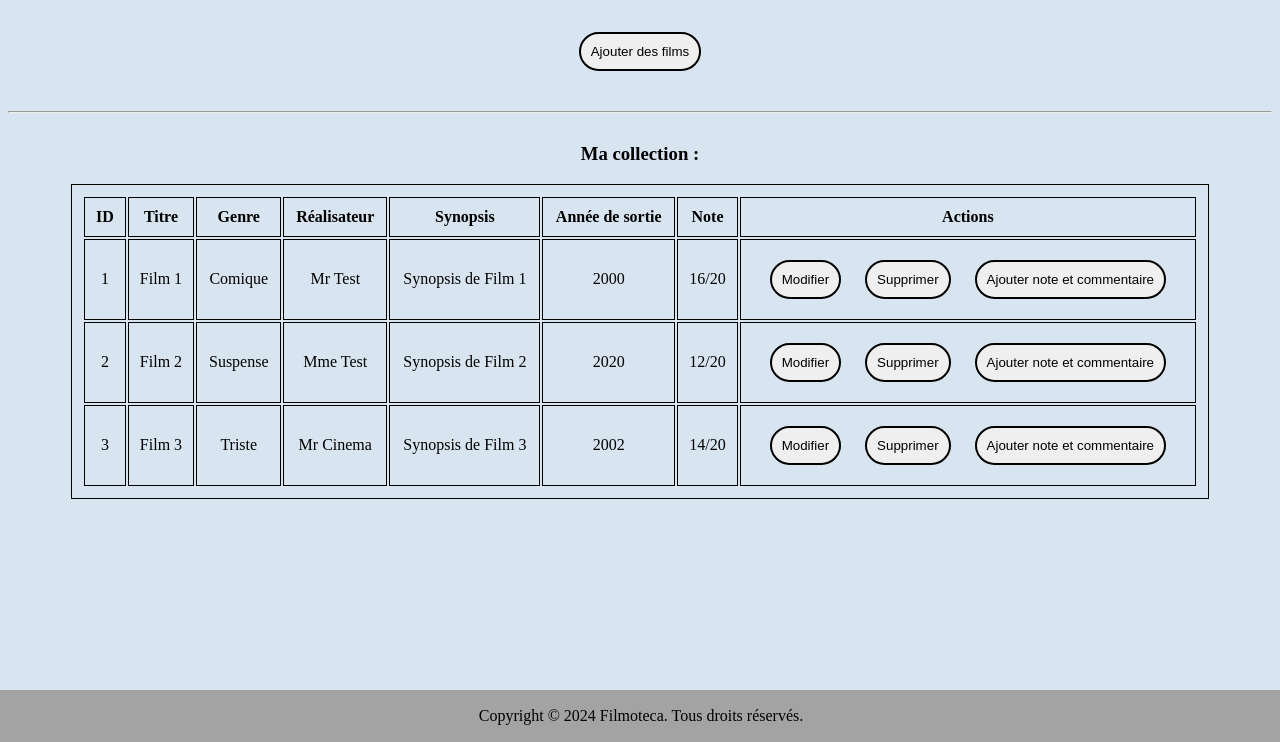
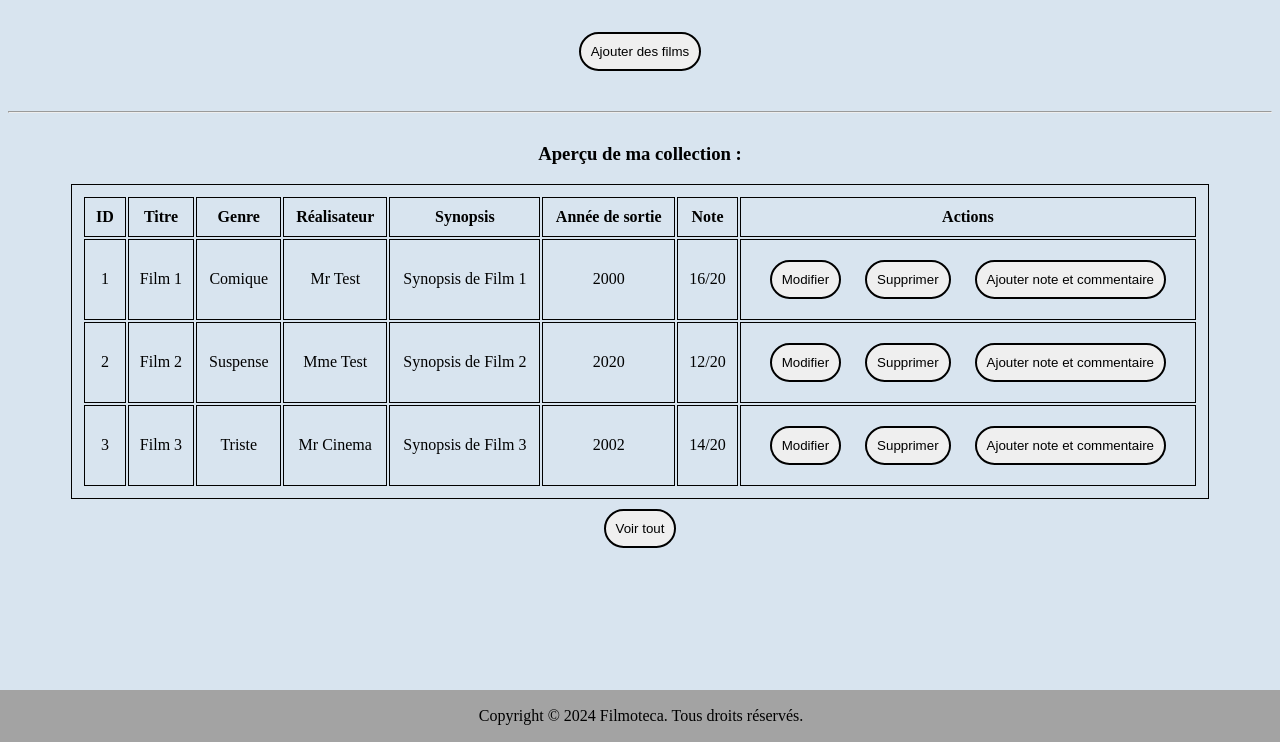
Before and after one commit to Jonathan8520/filmoteca, a PHP site: page / in a window 1280 px wide. Shown: the part 58-800 px from the top of the page. Run offline with PHP 8.4, Linux system fonts and the light colour scheme.

Commit message:
ajout btn Voir Tout

```diff
--- a/index.html
+++ b/index.html
@@ -18,7 +18,7 @@
 
         <hr style="margin: 30px 0;">
 
-        <h3>Ma collection :</h3>
+        <h3>Aperçu de ma collection :</h3>
         <table id="tableauFilms">
             <thead>
                 <tr>
@@ -72,11 +72,12 @@
                     <td>
                         <button class="btnActions">Modifier</button>
                         <button class="btnActions">Supprimer</button>
-                        <button class="btnActions note">Ajouter note et commentaire</button>
+                        <button class="btnActions vert">Ajouter note et commentaire</button>
                     </td>
                 </tr>
             </tbody>
         </table>
+        <button class="btnActions vert">Voir tout</button>
     </main>
 
 
--- a/styles.css
+++ b/styles.css
@@ -27,7 +27,7 @@ body {
     color: white;
     transition: all 0.3s ease-in-out;
 }
-#btnLister:hover, .note:hover {
+#btnLister:hover, .vert:hover {
     background: rgb(70, 117, 20);
 }
 
```
